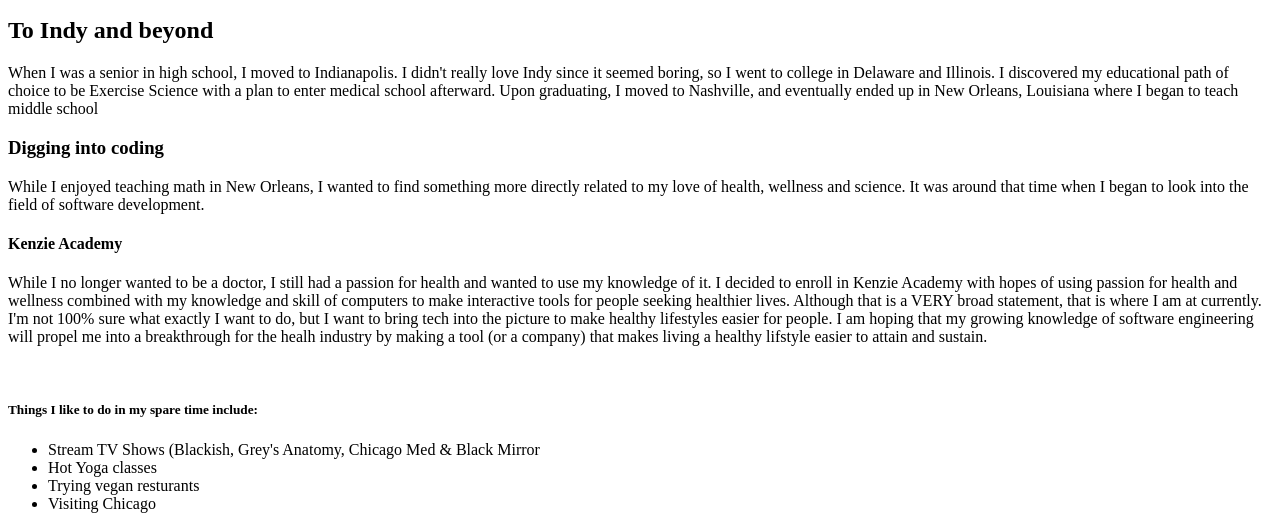
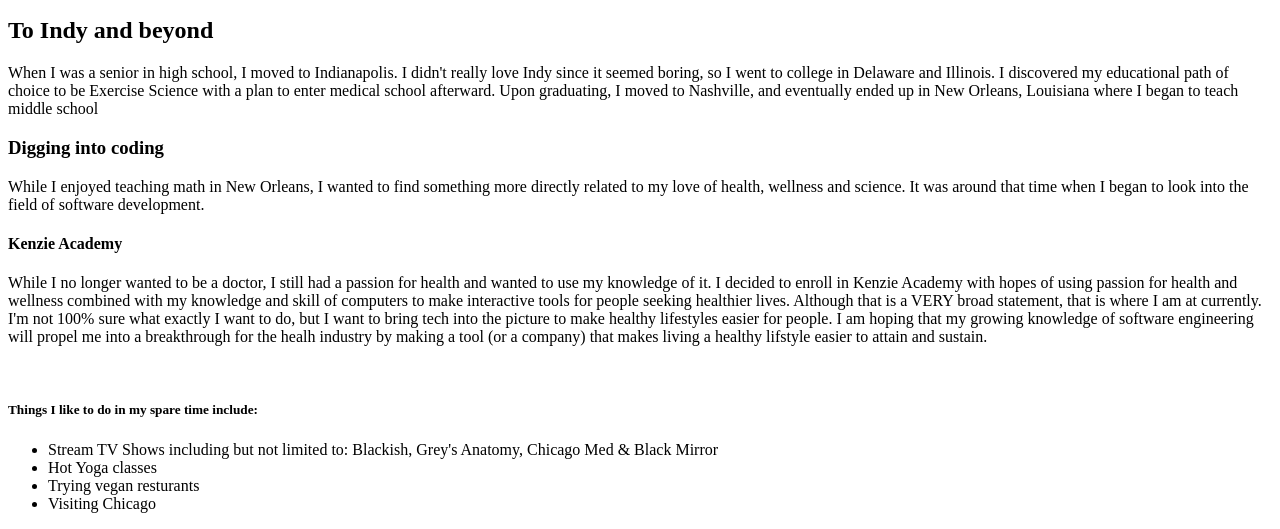
Before and after one commit to myawilliams11/myawilliams11.github.io, a plain HTML site: page index.html in a window 1280 px wide. Shown: the part 403-932 px from the top of the page. Drawn offline with Linux system fonts and the light colour scheme.

Commit message:
index.html

```diff
--- a/index.html
+++ b/index.html
@@ -13,7 +13,7 @@
 <br/>
 <summary> <h5> Things I like to do in my spare time include: </h5></summary>
 
-<ul> <li> Stream TV Shows (Blackish, Grey's Anatomy, Chicago Med &amp; Black Mirror</li>
+<ul> <li> Stream TV Shows including but not limited to: Blackish, Grey's Anatomy, Chicago Med &amp; Black Mirror</li>
     <li> Hot Yoga classes</li>
     <li> Trying vegan resturants </li>
     <li>Visiting Chicago</li>
```
